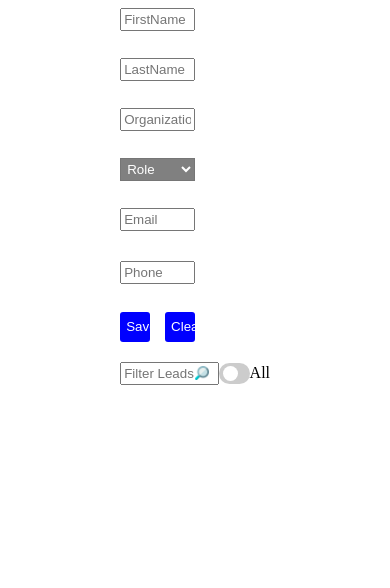
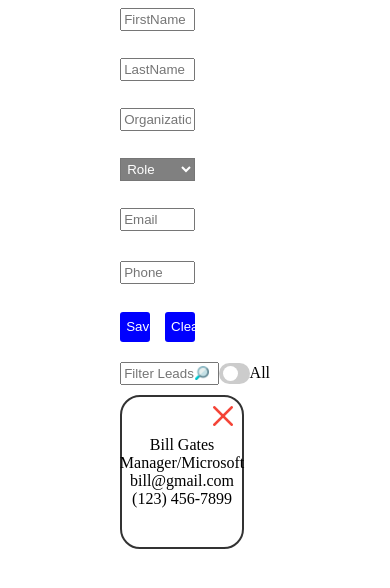
Before and after one commit to Tigran1991/Leads-Adding-App, a React (Create React App) app: page / in a window 390 px wide. Shown: the top 588 px of the page. Built offline with nearby package versions, Linux system fonts and the light colour scheme; data requests are answered from the project's data file.

Commit message:
fix phone format modifying feature

```diff
--- a/database/db.json
+++ b/database/db.json
@@ -1,3 +1,13 @@
 {
-  "leads": []
+  "leads": [
+    {
+      "firstName": "Bill",
+      "lastName": "Gates",
+      "organization": "Microsoft",
+      "role": "Manager",
+      "email": "bill@gmail.com",
+      "phone": "(123) 456-7899",
+      "id": 1
+    }
+  ]
 }
--- a/src/FormComponents/Form.js
+++ b/src/FormComponents/Form.js
@@ -73,7 +73,6 @@ export const Form = memo(() => {
   }, [deletedLeadId, clearButtonState])
 
   const setPhone = (value) => {
-    console.log(value)
     const input = value.value
     const validation = value.validation
     const phone = modifyPhoneFormat(input)
--- a/src/FormComponents/FormInputFields/Phone.js
+++ b/src/FormComponents/FormInputFields/Phone.js
@@ -14,7 +14,7 @@ export const Phone = memo(({ onChange, phone }) => {
         validation: phoneValidation,
       })
 
-      if (phoneValidation || phoneRef.current.value === "(") {
+      if (phoneValidation || phoneRef.current.value === "+") {
         setIsValid(true)
       } else if (!phoneValidation) {
         setIsValid(false)
@@ -32,7 +32,7 @@ export const Phone = memo(({ onChange, phone }) => {
         onChange={handleChange}
         value={phone || ""}
         name="phone"
-        maxLength={14}
+        maxLength={17}
         required
       />
       {!isValid && (
--- a/src/utils.js
+++ b/src/utils.js
@@ -42,7 +42,8 @@ export const checkEmailValidation = (email) => {
 }
 
 export const checkPhoneValidation = (phone) => {
-  const regEx = /^\(\d{3}\)\s\d{3}-\d{4}$/
+  const regEx =
+    /^(\+\d{1,2}\s?)?1?\-?\.?\s?\(?\d{3}\)?[\s.-]?\d{3}[\s.-]?\d{4}$/
   if (regEx.test(phone)) {
     return true
   } else if (!regEx.test(phone)) {
@@ -53,14 +54,16 @@ export const checkPhoneValidation = (phone) => {
 export const modifyPhoneFormat = (input) => {
   input = input.replace(/\D/g, "")
   let size = input.length
+  console.log(size)
   if (size > 0) {
-    input = "(" + input
+    input = "+" + input
   }
-  if (size > 3) {
-    input = input.slice(0, 4) + ") " + input.slice(4, 11)
+  if (size > 4) {
+    input =
+      input.slice(0, 2) + " (" + input.slice(2, 5) + ") " + input.slice(5, 12)
   }
-  if (size > 6) {
-    input = input.slice(0, 9) + "-" + input.slice(9)
+  if (size > 7) {
+    input = input.slice(0, 12) + "-" + input.slice(12)
   }
   return input
 }
```
